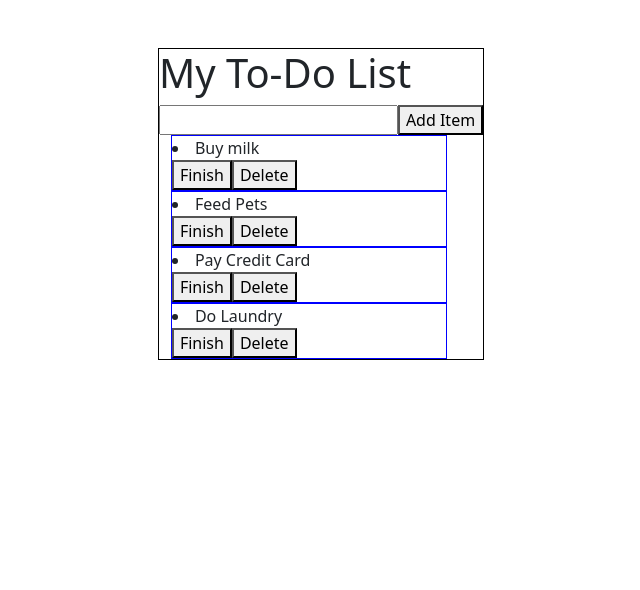
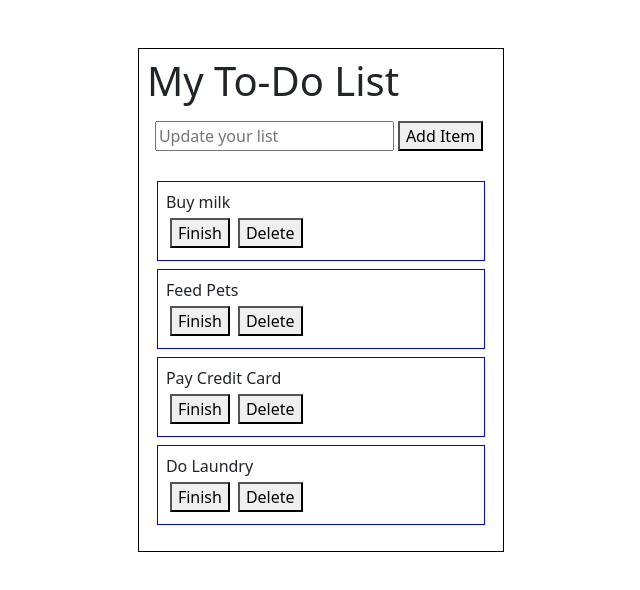
Before and after one commit to Britt22walk/TODOLIST, a React (Create React App) app: page / in a window 1280 px wide. Shown: the top 590 px of the page, without its empty margins (319-959 px from the left). Built offline with nearby package versions, Linux system fonts and the light colour scheme.

Commit message:
updated styling

```diff
--- a/src/App.js
+++ b/src/App.js
@@ -14,7 +14,7 @@ class App extends Component {
 
   render() {
     return (
-      <main className="App mt-5">
+      <main className="App mt-5 p-2">
         <h1>My To-Do List</h1>
         <AddItem />
         <AllTodos listItems={this.state.listItems}/>
--- /dev/null
+++ b/src/components/AddItem/AddItem.css
@@ -0,0 +1,3 @@
+.add-form{
+
+}
--- a/src/components/AddItem/AddItem.jsx
+++ b/src/components/AddItem/AddItem.jsx
@@ -2,10 +2,10 @@ import React, { Component } from 'react';
 
 const AddItem = () => {
     return (
-        <div id="add-form">
+        <div id="add-form" className="add-form m-1 p-1">
             <form>
-              <input></input>
-              <button type="submit">Add Item</button>
+              <input type="text" requird placeholder="Update your list"></input>
+              <button type="submit" className="submit-buttom m-1">Add Item</button>
             </form>
           </div>
       );
--- /dev/null
+++ b/src/components/AllTodos/AllTodos.css
@@ -0,0 +1,4 @@
+#todo-list-app{
+    margin: auto;
+    padding: 10px
+}
--- a/src/components/AllTodos/AllTodos.jsx
+++ b/src/components/AllTodos/AllTodos.jsx
@@ -1,6 +1,6 @@
 import React, { Component } from 'react';
 import TodoItem from '../TodoItem/TodoItem';
-
+import './AllTodos.css'
 
 
 const AllTodos = (props) => {
@@ -11,7 +11,6 @@ const list = props.listItems.map((item, idx) =>(
     return (
         <div id="todo-list-app" className="container">
           {list}
-
         </div>
       );
 }
--- a/src/components/ItemButtons/ItemButtons.jsx
+++ b/src/components/ItemButtons/ItemButtons.jsx
@@ -3,8 +3,8 @@ import React, { Component } from 'react';
 const ItemButtons = () => {
     return (
         <div id="item-buttons">
-        <button type="done">Finish</button>
-        <button type="clear">Delete</button>
+        <button type="done" className="m-1">Finish</button>
+        <button type="clear" className="m-1">Delete</button>
       </div>
       );
 }
--- /dev/null
+++ b/src/components/TodoItem/TodoItem.css
@@ -0,0 +1,3 @@
+.todo-item{
+    list-style: none;
+}
--- a/src/components/TodoItem/TodoItem.jsx
+++ b/src/components/TodoItem/TodoItem.jsx
@@ -1,11 +1,11 @@
 import React, { Component } from "react";
 import ItemButtons from "../ItemButtons/ItemButtons";
-
+import './TodoItem.css'
 
 const TodoItem = (props) => {
     console.log(props)
   return (
-    <div id="todo-item row" className="todo-item me-4">
+    <div id="todo-item row" className="todo-item my-2 p-2">
       <li>{props.item}</li>
       <ItemButtons />
 
```
